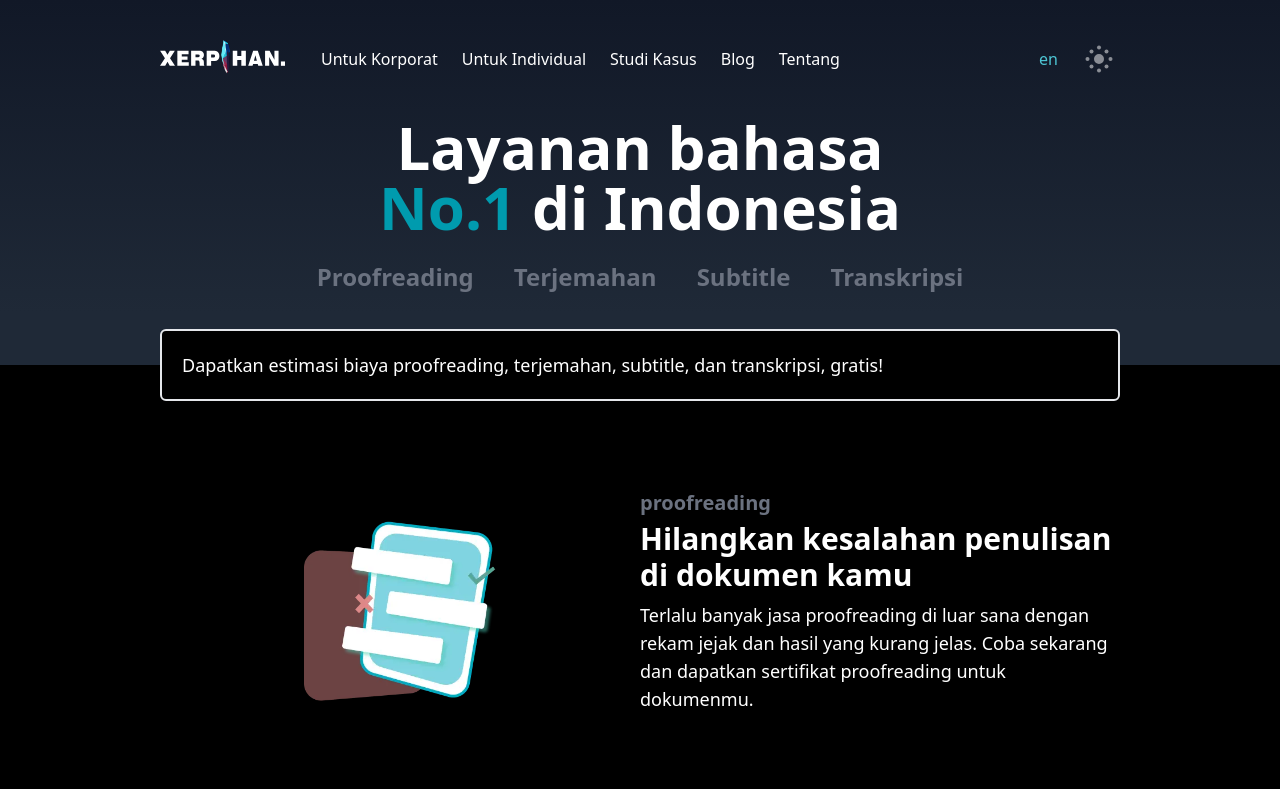
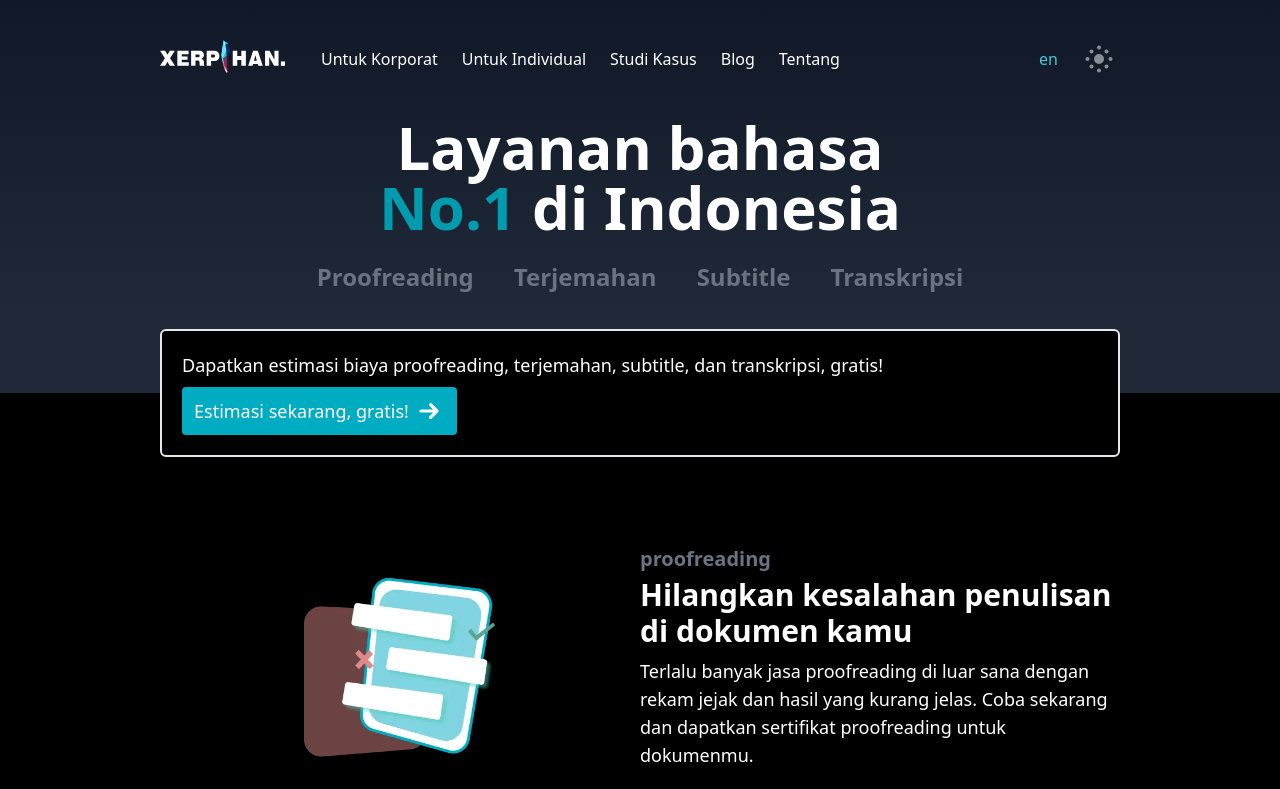
Before and after one commit to yasanugroho/silver-doodle, a Next.js app: page / in a window 1280 px wide. Shown: the top 789 px of the page. Built offline with nearby package versions, Linux system fonts and the light colour scheme; what @tailwindcss/typography would draw is missing.

Commit message:
Add hero button

```diff
--- a/package.json
+++ b/package.json
@@ -26,6 +26,7 @@
     ]
   },
   "dependencies": {
+    "@heroicons/react": "^1.0.4",
     "@tailwindcss/typography": "^0.4.1",
     "date-fns": "^2.23.0",
     "gray-matter": "^4.0.3",
--- a/pages/index.tsx
+++ b/pages/index.tsx
@@ -1,10 +1,12 @@
 import Image from 'next/image';
+import Link from 'next/link';
 import React from 'react';
 import Footer from '../components/Footer';
 import Header from '../components/Header';
 import LayoutPlain from '../components/LayoutPlain';
 import { L, useLocale } from '../lib/i18n';
 import { proofreading, translation, subtitle, transcription } from '../lib/images';
+import { ArrowSmRightIcon } from '@heroicons/react/solid';
 
 export const Index: React.FC = () => {
   const l = useLocale();
@@ -62,10 +64,23 @@ export const Index: React.FC = () => {
         {/* Box */}
         <div className="max-w-5xl px-8 py-4 mx-auto relative">
           <div className="border-2 text-lg rounded-md p-5 bg-white dark:bg-black">
-            <L>
-              <>Dapatkan estimasi biaya proofreading, terjemahan, subtitle, dan transkripsi, gratis!</>
-              <>Get cost estimation of proofreading, translation, subtitles and transcription, for free! </>
-            </L>
+            <div className="mb-2">
+              <L>
+                <>Dapatkan estimasi biaya proofreading, terjemahan, subtitle, dan transkripsi, gratis!</>
+                <>Get cost estimation of proofreading, translation, subtitles and transcription, for free! </>
+              </L>
+            </div>
+            <Link href="/">
+              <a className="inline-flex xerp-a-button items-center">
+                <span>
+                  <L>
+                    {'Estimasi sekarang, gratis!'}
+                    {'Get free estimation now!'}
+                  </L>
+                </span>
+                <ArrowSmRightIcon className="ml-1 w-8" />
+              </a>
+            </Link>
           </div>
         </div>
       </div>
--- a/styles/globals.css
+++ b/styles/globals.css
@@ -113,3 +113,11 @@ pre {
 .mdx-marker {
   @apply block -mx-4 px-4 bg-gray-100 dark:bg-gray-800 border-l-4 border-blue-500;
 }
+
+/* Xerpihan components */
+.xerp-a-button {
+  @apply bg-xerpihan-primary text-white rounded px-3 py-2 box-content
+    hover:text-white hover:bg-xerpihan-primary-600
+    active:bg-xerpihan-primary-700
+    dark:text-white dark:hover:text-white;
+}
```
Also changed, not shown: 1 other file (tests, documents, lock files or other folders).
